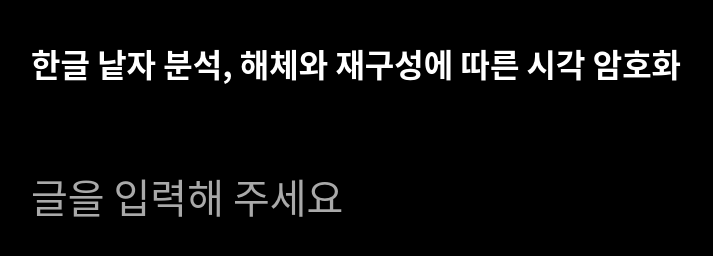
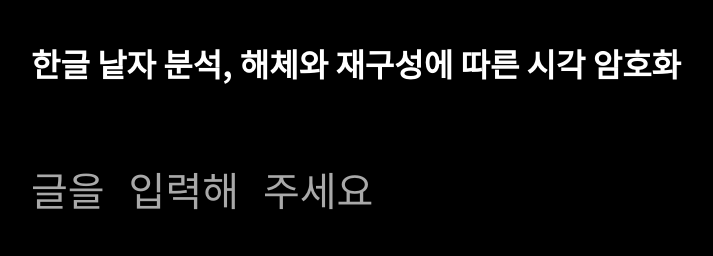
Before and after one commit to minw0525/hangulcipher, a plain HTML site: page index.html in a window 1280 px wide. Shown: the whole page, without its empty margins (97-810 px from the left). Drawn offline with Linux system fonts and the light colour scheme.

Commit message:
Update index.html

```diff
--- a/index.html
+++ b/index.html
@@ -3,6 +3,9 @@
 <head>
     <meta charset="UTF-8">
     <title>한글 낱자 분석, 해체와 재구성에 따른 시각 암호화</title>
+	<link rel="preconnect" href="https://fonts.googleapis.com">
+	<link rel="preconnect" href="https://fonts.gstatic.com" crossorigin>
+	<link href="https://fonts.googleapis.com/css2?family=Noto+Sans+KR:wght@500;700&display=swap" rel="stylesheet">
     <style>
         @font-face {
             font-family: 'hangul cipher mk.4';
@@ -16,6 +19,7 @@
             padding: 0;
             word-break: break-all;
             overflow:hidden;
+			font-family: 'Noto Sans KR', sans-serif;
         }
         ::-webkit-scrollbar {
         display: none;
@@ -24,8 +28,7 @@
             padding-top: 5vh;
             padding-left: 10%;
             padding-right: 10%;
-            font-family: "noto sans cjk kr";
-            font-weight: bold;
+            font-weight: 700;
             margin: 0;
         }
         .container{
@@ -39,7 +42,6 @@
             margin-bottom:5vh;
         }
         textarea{
-            font-family: "noto sans cjk kr";
             font-weight: 500;
             border: none;
             font-size:3rem;
```
